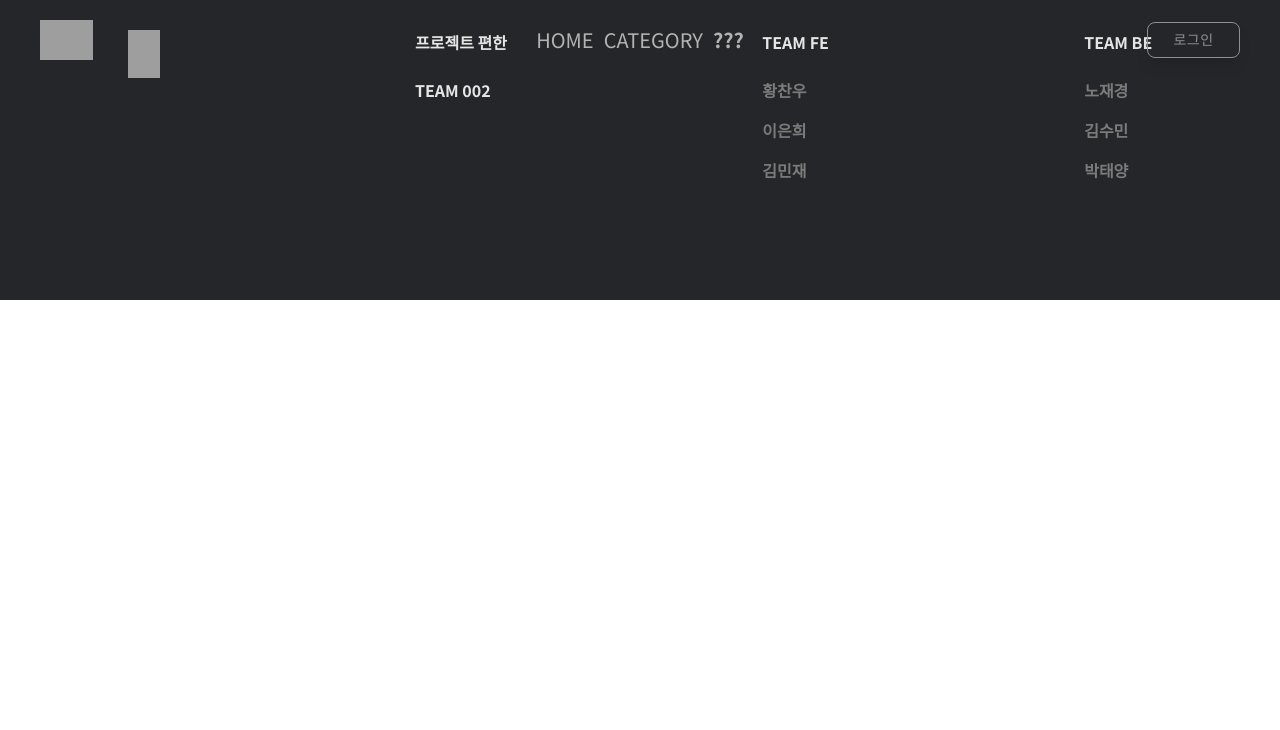
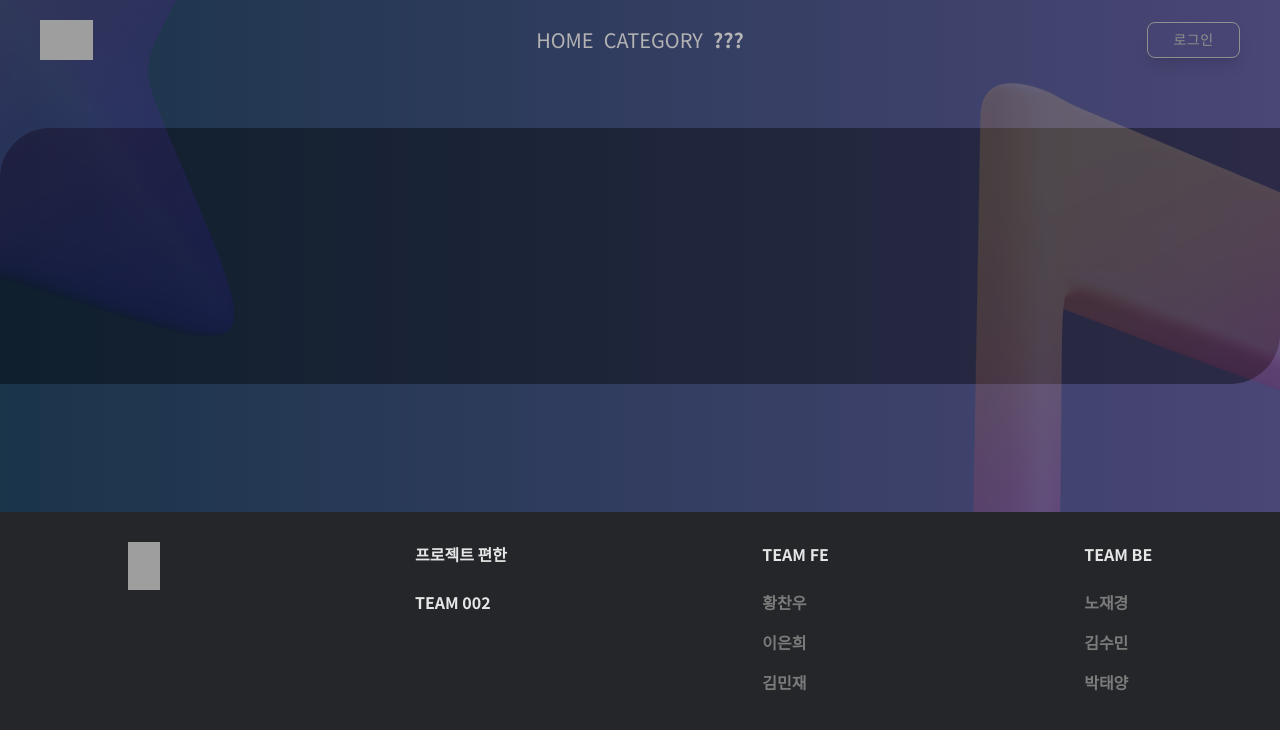
Before and after one commit to codestates-seb/seb44_main_002, a React (Create React App) app in the folder client/: page /userpage/1 in a window 1280 px wide. Shown: the top 730 px of the page. Built offline with nearby package versions, Linux system fonts and the light colour scheme; grey boxes are pictures that could not be loaded.

Commit message:
feat: userpage 라우팅 변경 및 세팅

```diff
--- a/client/src/App.js
+++ b/client/src/App.js
@@ -8,7 +8,7 @@ import Main from './pages/Main/Main';
 import Category from './pages/Category/Category';
 import RecipeDetail from './pages/RecipeDetail/RecipeDetail';
 import LostPage from './pages/LostPage';
-import Mypage from './pages/Mypage/Mypage';
+import UserPage from './pages/User/UserPage';
 import CocktailForm from './pages/CocktailForm';
 import Signup from './pages/Signup';
 
@@ -31,7 +31,7 @@ const Routing = () => {
       <Route path="/" element={<Main />} />
       <Route path="/category" element={<Category />} />
       <Route path="/detail/:id" element={<RecipeDetail />} />
-      <Route path="/mypage" element={<Mypage />} />
+      <Route path="/userpage/:id" element={<UserPage />} />
       <Route path="/cocktail" element={<CocktailForm />} />
       <Route path="/signup" element={<Signup />} />
       <Route path="*" element={<LostPage />} />
--- a/client/src/pages/Mypage/Mypage.js
+++ /dev/null
@@ -1 +0,0 @@
-export default function Mypage() {}
--- /dev/null
+++ b/client/src/pages/User/UserPage.js
@@ -0,0 +1,45 @@
+import tw from 'tailwind-styled-components';
+
+export default function UserPage() {
+  const BackgroundImg = () => {
+    return (
+      <>
+        <img
+          src="/images/background/music-dynamic-gradient.png"
+          alt="음표"
+          className="absolute top-0 right-[-400px] pointer-events-none"
+        />
+        <img
+          src="/images/background/star-dynamic-gradient.png"
+          alt="별"
+          className="absolute bottom-0 right-[900px] pointer-events-none"
+        />
+      </>
+    );
+  };
+  return (
+    <Background>
+      <BackgroundImg />
+      <OuterContainer></OuterContainer>
+    </Background>
+  );
+}
+
+const Background = tw.div`
+relative
+bg-gradient-to-r
+from-gradi-to
+to-gradi-from
+py-32
+w-full
+overflow-hidden
+`;
+const OuterContainer = tw.main`
+mx-auto
+px-[4.6875rem]
+py-32
+w-full
+bg-[#000000]/40
+rounded-ss-[3.125rem]
+rounded-ee-[3.125rem]
+`;
```
